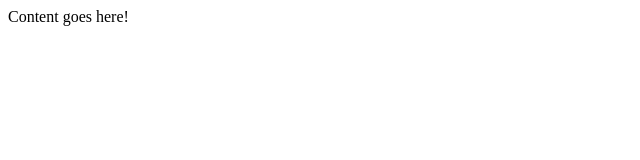
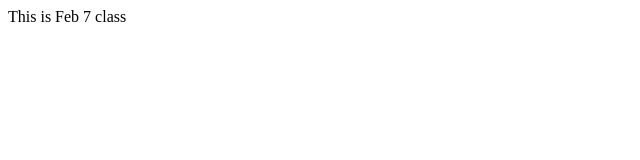
Before and after one commit to Harry9990/C0744287, a plain HTML site: page C0744287/index.html in a window 1280 px wide. Shown: the full height of the page, 0-640 px from the left. Drawn offline with Linux system fonts and the light colour scheme.

Commit message:
This is week5 Feb7 class

```diff
--- a/C0744287/index.html
+++ b/C0744287/index.html
@@ -6,7 +6,7 @@
     <link href="css/default.css" rel="stylesheet" />
 </head>
 <body>
-    <div>Content goes here!</div>
+    <div>This is Feb 7 class</div>
     <script src="js/main.js"></script>
 </body>
 </html>
--- a/C0744287/js/main.js
+++ b/C0744287/js/main.js
@@ -1 +0,0 @@
-// Your code here!
```
